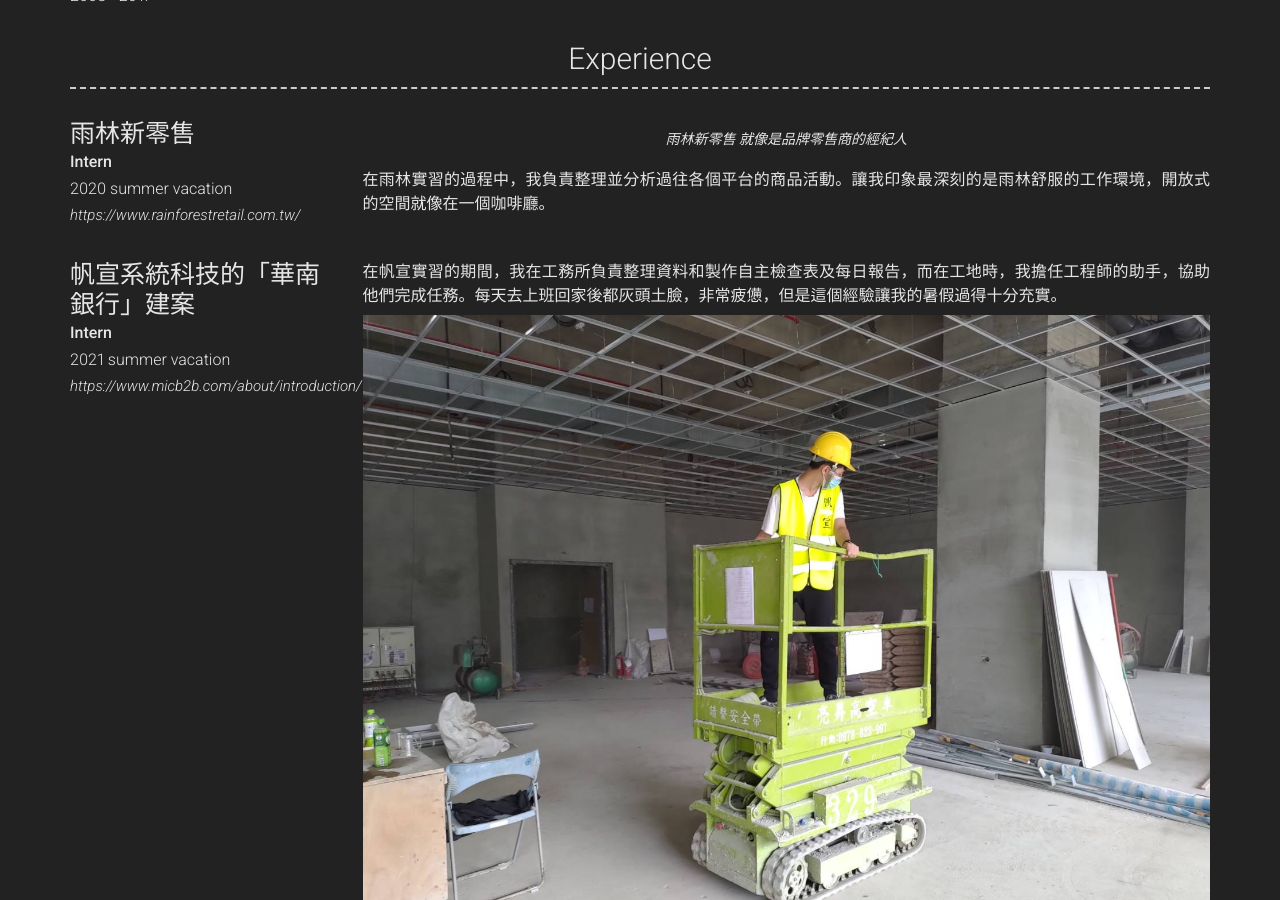
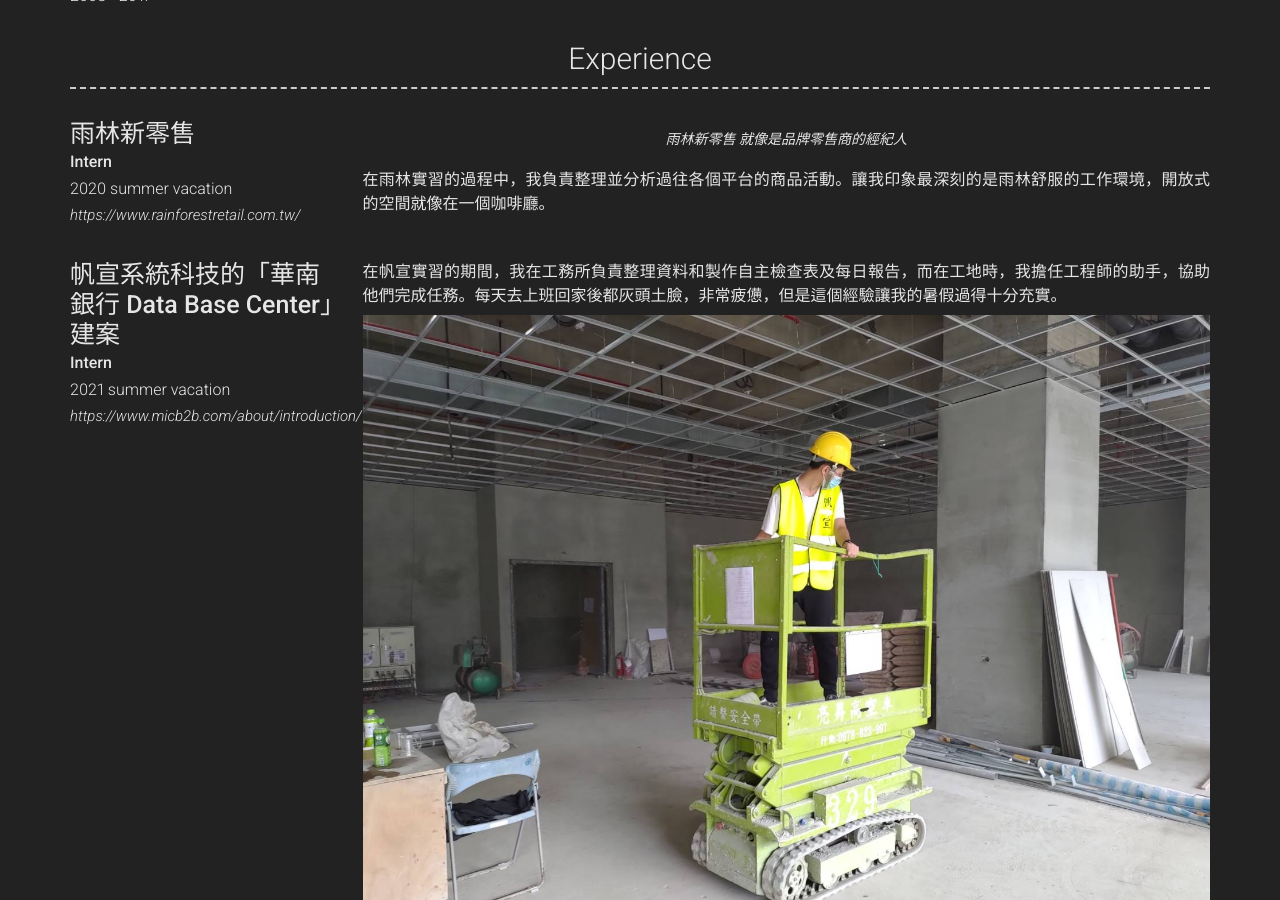
Before and after one commit to max90156/test-website, a Jekyll site: the page built from index.md, in a window 1280 px wide and 900 px high, scrolled down 997 px. Built offline with Jekyll 4.4.1, drawn with Linux system fonts in a browser that asks for light colours; nearby versions of some CDN libraries.

Commit message:
Update _config.yml

```diff
--- a/_config.yml
+++ b/_config.yml
@@ -96,7 +96,7 @@ content:
         description: | # this will include new lines to allow paragraphs
           在雨林實習的過程中，我負責整理並分析過往各個平台的商品活動。讓我印象最深刻的是雨林舒服的工作環境，開放式的空間就像在一個咖啡廳。
       - layout: left
-        title: 帆宣系統科技的「華南銀行」建案
+        title: 帆宣系統科技的「華南銀行 Data Base Center」建案
         sub_title: Intern
         caption: 2021 summer vacation
         link: https://www.micb2b.com/about/introduction/
```
